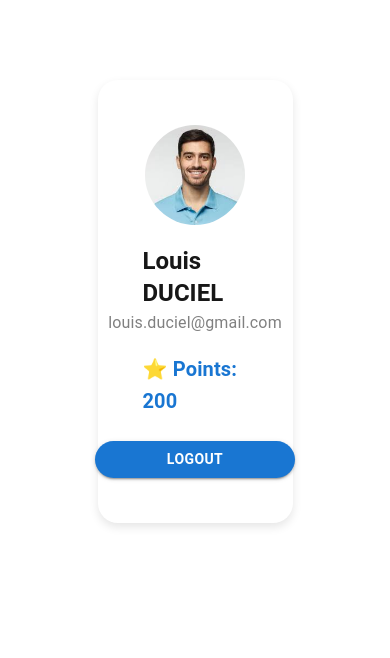
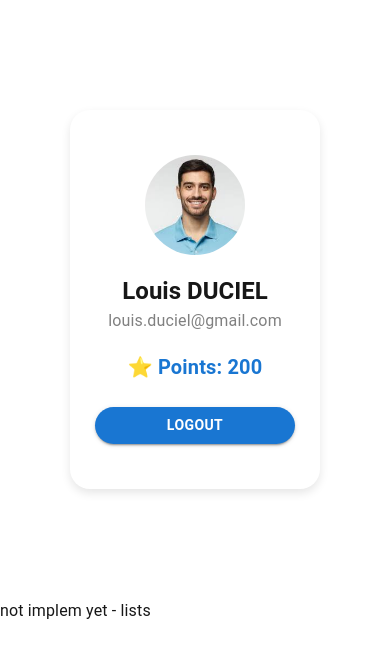
Before and after one commit to Celina-cbn/skillhub-frontend, a Next.js app in the folder skillhub/: page /profil in a window 390 px wide. Shown: the top 658 px of the page. Built offline with nearby package versions, Linux system fonts and the light colour scheme.

Commit message:
modification page profil

```diff
--- a/skillhub/src/app/profil/page.tsx
+++ b/skillhub/src/app/profil/page.tsx
@@ -10,7 +10,9 @@ const userProfile = {
 
 const Profile = () => {
   return (
-    <Grid2
+    <Grid2 container sx={{ height: '100vh', width: '100vw' }}>
+
+      <Grid2 size={{ xs: 12, sm: 5, md:5 }}
           sx={{
               display: 'flex',
               flexDirection: 'column',
@@ -21,13 +23,13 @@ const Profile = () => {
       >
         <Box
         sx={{
-        marginTop: '80px',
             display: 'flex',
             flexDirection: 'column',
             alignItems: 'center',
             justifyContent: 'center',
             width: '50%',
             maxWidth: 450,
+            minWidth: 250,
             padding: '45px',
             borderRadius: '20px',
             boxShadow: '0px 4px 10px rgba(0, 0, 0, 0.1)'
@@ -58,6 +60,13 @@ const Profile = () => {
 
         </Box>
       </Grid2>
+      <Grid2 size={{ xs: 12, sm: 5, md:7 }}>
+            <Typography>
+                not implem yet - lists
+            </Typography>
+      </Grid2>
+
+    </Grid2>
   );
 };
 
```
Lines whose indentation alone changed are shown as unchanged.
